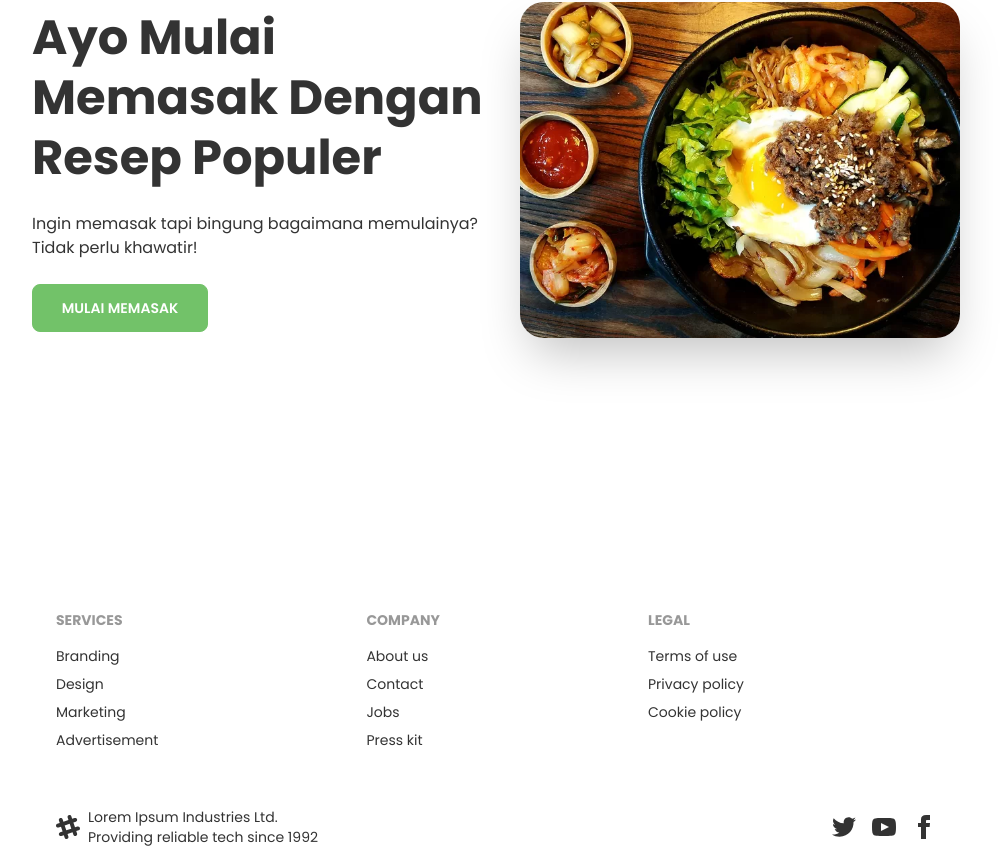
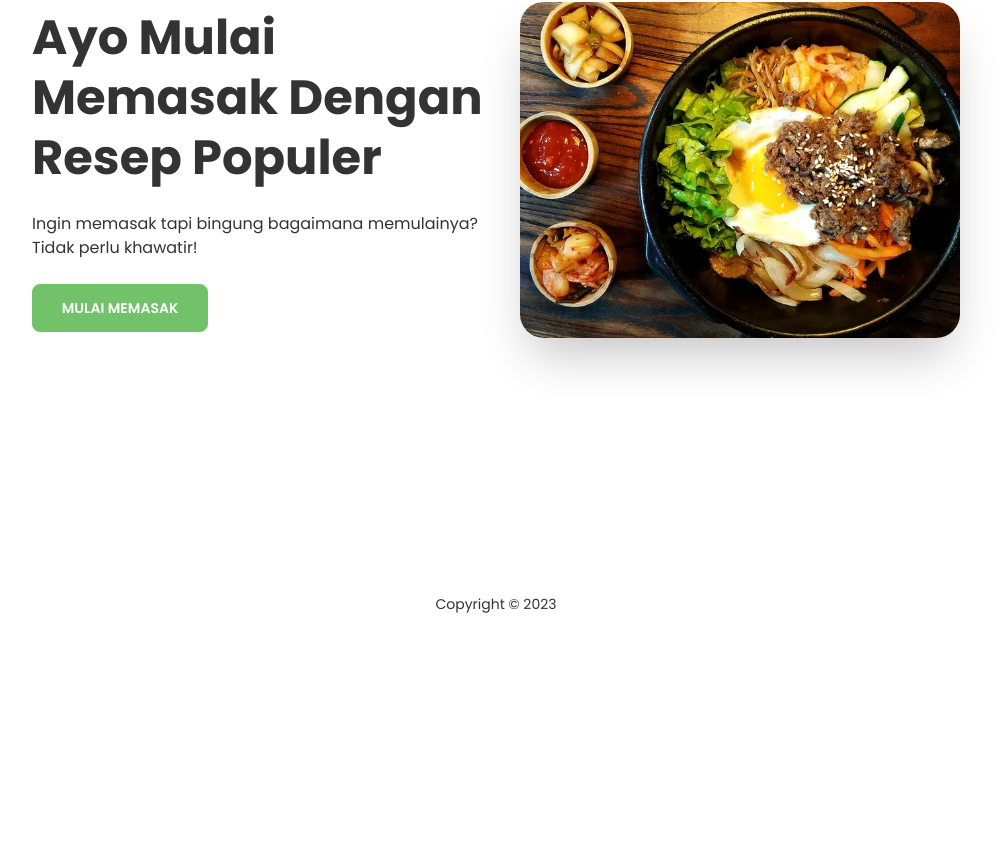
Before and after one commit to Derajatul/cooboo, a React (Vite) app: page / in a window 1280 px wide. Shown: the part 238-1101 px from the top of the page, without its empty margins (144-1144 px from the left). After the commit the page ends 880 px from the top, so only its background shows below. Built offline with nearby package versions, Linux system fonts and the light colour scheme.

Commit message:
fix footer

```diff
--- a/index.html
+++ b/index.html
@@ -6,7 +6,7 @@
     <link rel="icon" type="image/svg+xml" href="/vite.svg" />
     <meta name="viewport" content="width=device-width, initial-scale=1.0" />
     <link rel="icon" type="image/x-icon" href="./favicon-32x32.png">
-    <title>Resep Makanan</title>
+    <title>CooBoo - Resep Makanan</title>
   </head>
   <body>
     <div id="root"></div>
--- a/src/App.jsx
+++ b/src/App.jsx
@@ -31,7 +31,7 @@ const App = () => {
         </FavoriteRecipesProvider>
       </main>
 
-      <footer className='container'>
+      <footer className='container footer footer-center pt-6 text-base-content'>
         <Footer />
       </footer>
     </>
--- a/src/components/Footer.jsx
+++ b/src/components/Footer.jsx
@@ -1,86 +1,11 @@
 const Footer = () => {
   return (
     <>
-      <footer className='footer bg-base-100 p-10 text-base-content rounded-t-xl'>
-        <div>
-          <span className='footer-title'>Services</span>
-          <a className='link-hover link'>Branding</a>
-          <a className='link-hover link'>Design</a>
-          <a className='link-hover link'>Marketing</a>
-          <a className='link-hover link'>Advertisement</a>
-        </div>
-        <div>
-          <span className='footer-title'>Company</span>
-          <a className='link-hover link'>About us</a>
-          <a className='link-hover link'>Contact</a>
-          <a className='link-hover link'>Jobs</a>
-          <a className='link-hover link'>Press kit</a>
-        </div>
-        <div>
-          <span className='footer-title'>Legal</span>
-          <a className='link-hover link'>Terms of use</a>
-          <a className='link-hover link'>Privacy policy</a>
-          <a className='link-hover link'>Cookie policy</a>
-        </div>
-      </footer>
-      <footer className='footer border-t border-base-100 bg-base-100 px-10 py-4 text-base-content'>
-        <div className='grid-flow-col items-center'>
-          <svg
-            width='24'
-            height='24'
-            viewBox='0 0 24 24'
-            xmlns='http://www.w3.org/2000/svg'
-            fillRule='evenodd'
-            clipRule='evenodd'
-            className='fill-current'
-          >
-            <path d='M22.672 15.226l-2.432.811.841 2.515c.33 1.019-.209 2.127-1.23 2.456-1.15.325-2.148-.321-2.463-1.226l-.84-2.518-5.013 1.677.84 2.517c.391 1.203-.434 2.542-1.831 2.542-.88 0-1.601-.564-1.86-1.314l-.842-2.516-2.431.809c-1.135.328-2.145-.317-2.463-1.229-.329-1.018.211-2.127 1.231-2.456l2.432-.809-1.621-4.823-2.432.808c-1.355.384-2.558-.59-2.558-1.839 0-.817.509-1.582 1.327-1.846l2.433-.809-.842-2.515c-.33-1.02.211-2.129 1.232-2.458 1.02-.329 2.13.209 2.461 1.229l.842 2.515 5.011-1.677-.839-2.517c-.403-1.238.484-2.553 1.843-2.553.819 0 1.585.509 1.85 1.326l.841 2.517 2.431-.81c1.02-.33 2.131.211 2.461 1.229.332 1.018-.21 2.126-1.23 2.456l-2.433.809 1.622 4.823 2.433-.809c1.242-.401 2.557.484 2.557 1.838 0 .819-.51 1.583-1.328 1.847m-8.992-6.428l-5.01 1.675 1.619 4.828 5.011-1.674-1.62-4.829z'></path>
-          </svg>
-          <p>
-            Lorem Ipsum Industries Ltd. <br />
-            Providing reliable tech since 1992
-          </p>
-        </div>
-        <div className='md:place-self-center md:justify-self-end'>
-          <div className='grid grid-flow-col gap-4'>
-            <a>
-              <svg
-                xmlns='http://www.w3.org/2000/svg'
-                width='24'
-                height='24'
-                viewBox='0 0 24 24'
-                className='fill-current'
-              >
-                <path d='M24 4.557c-.883.392-1.832.656-2.828.775 1.017-.609 1.798-1.574 2.165-2.724-.951.564-2.005.974-3.127 1.195-.897-.957-2.178-1.555-3.594-1.555-3.179 0-5.515 2.966-4.797 6.045-4.091-.205-7.719-2.165-10.148-5.144-1.29 2.213-.669 5.108 1.523 6.574-.806-.026-1.566-.247-2.229-.616-.054 2.281 1.581 4.415 3.949 4.89-.693.188-1.452.232-2.224.084.626 1.956 2.444 3.379 4.6 3.419-2.07 1.623-4.678 2.348-7.29 2.04 2.179 1.397 4.768 2.212 7.548 2.212 9.142 0 14.307-7.721 13.995-14.646.962-.695 1.797-1.562 2.457-2.549z'></path>
-              </svg>
-            </a>
-            <a>
-              <svg
-                xmlns='http://www.w3.org/2000/svg'
-                width='24'
-                height='24'
-                viewBox='0 0 24 24'
-                className='fill-current'
-              >
-                <path d='M19.615 3.184c-3.604-.246-11.631-.245-15.23 0-3.897.266-4.356 2.62-4.385 8.816.029 6.185.484 8.549 4.385 8.816 3.6.245 11.626.246 15.23 0 3.897-.266 4.356-2.62 4.385-8.816-.029-6.185-.484-8.549-4.385-8.816zm-10.615 12.816v-8l8 3.993-8 4.007z'></path>
-              </svg>
-            </a>
-            <a>
-              <svg
-                xmlns='http://www.w3.org/2000/svg'
-                width='24'
-                height='24'
-                viewBox='0 0 24 24'
-                className='fill-current'
-              >
-                <path d='M9 8h-3v4h3v12h5v-12h3.642l.358-4h-4v-1.667c0-.955.192-1.333 1.115-1.333h2.885v-5h-3.808c-3.596 0-5.192 1.583-5.192 4.615v3.385z'></path>
-              </svg>
-            </a>
-          </div>
-        </div>
-      </footer>
+      <div>
+        <p className="h-12">Copyright © 2023</p>
+      </div>
     </>
   );
 };
 
-export default Footer
+export default Footer;
```
Also changed, not shown: public/chef.webp (added).
